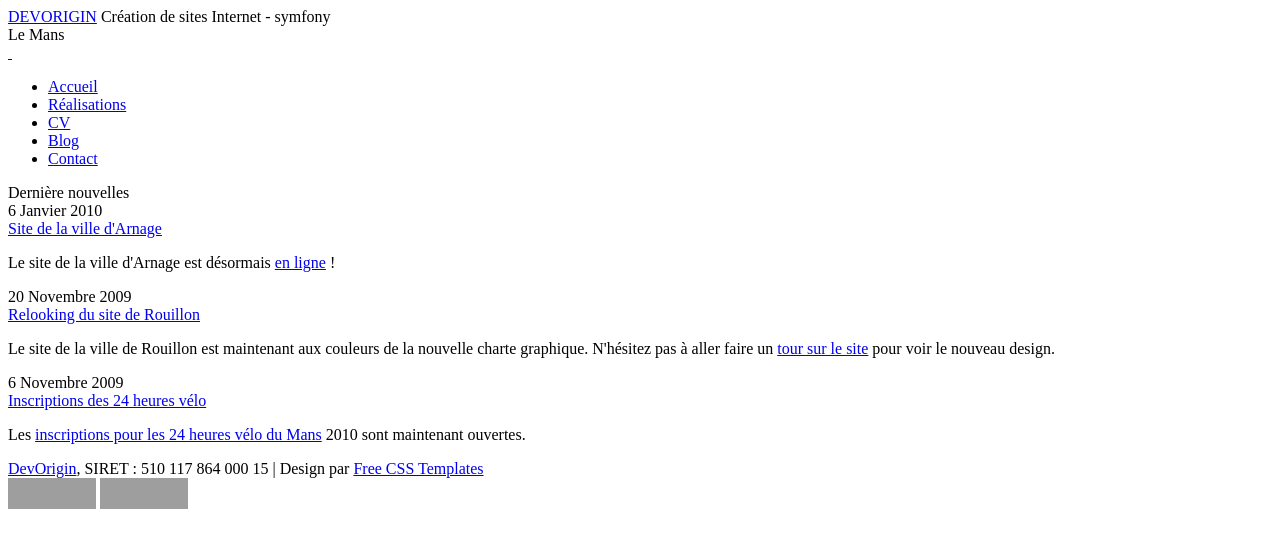
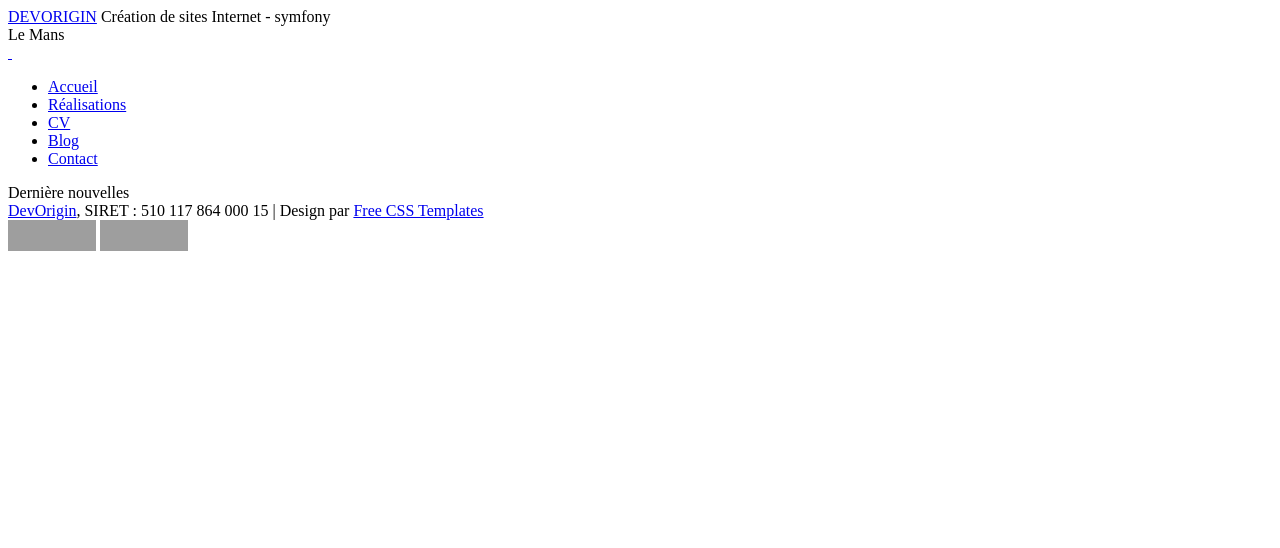
Before and after one commit to vjousse/devorigin-symfony2, a PHP site: template src/Application/DevoriginBundle/Resources/views/layout.php in a window 1280 px wide. Shown: the top 548 px of the page. Run offline with PHP 8.4, Linux system fonts and the light colour scheme; the template is opened without the code that fills it, so the values that code supplies are empty; grey boxes are pictures that could not be loaded.

Commit message:
Used News bundle list action to render news on layout

```diff
--- a/src/Application/DevoriginBundle/Resources/views/layout.php
+++ b/src/Application/DevoriginBundle/Resources/views/layout.php
@@ -55,27 +55,7 @@
 
           <div class="w250_content">
 
-            <div class="latest_news">
-              <div class="header_04">6 Janvier 2010</div>
-              <div class="header_02"><a href="http://www.arnage.fr">Site de la ville d'Arnage</a></div>
-              <p>Le site de la ville d'Arnage est désormais <a href="http://www.arnage.fr">en ligne</a> !</p>
-            </div>
-
-            <div class="margin_bottom_20"></div>
-
-            <div class="latest_news">
-              <div class="header_04">20 Novembre 2009</div>
-              <div class="header_02"><a href="http://www.ville-rouillon.fr">Relooking du site de Rouillon</a></div>
-              <p>Le site de la ville de Rouillon est maintenant aux couleurs de la nouvelle charte graphique. N'hésitez pas à aller faire un <a href="http://www.ville-rouillon.fr">tour sur le site</a> pour voir le nouveau design.</p>
-            </div>
-
-            <div class="margin_bottom_20"></div>
-
-            <div class="latest_news">
-              <div class="header_04">6 Novembre 2009</div>
-              <div class="header_02"><a href="http://inscriptions.24heuresvelo.fr/">Inscriptions des 24 heures vélo</a></div>
-              <p>Les <a href="http://inscriptions.24heuresvelo.fr/">inscriptions pour les 24 heures vélo du Mans</a> 2010 sont maintenant ouvertes.</p>
-            </div>
+            <?php $view['actions']->output('NewsBundle:News:list') ?>
 
           </div>
 
```
